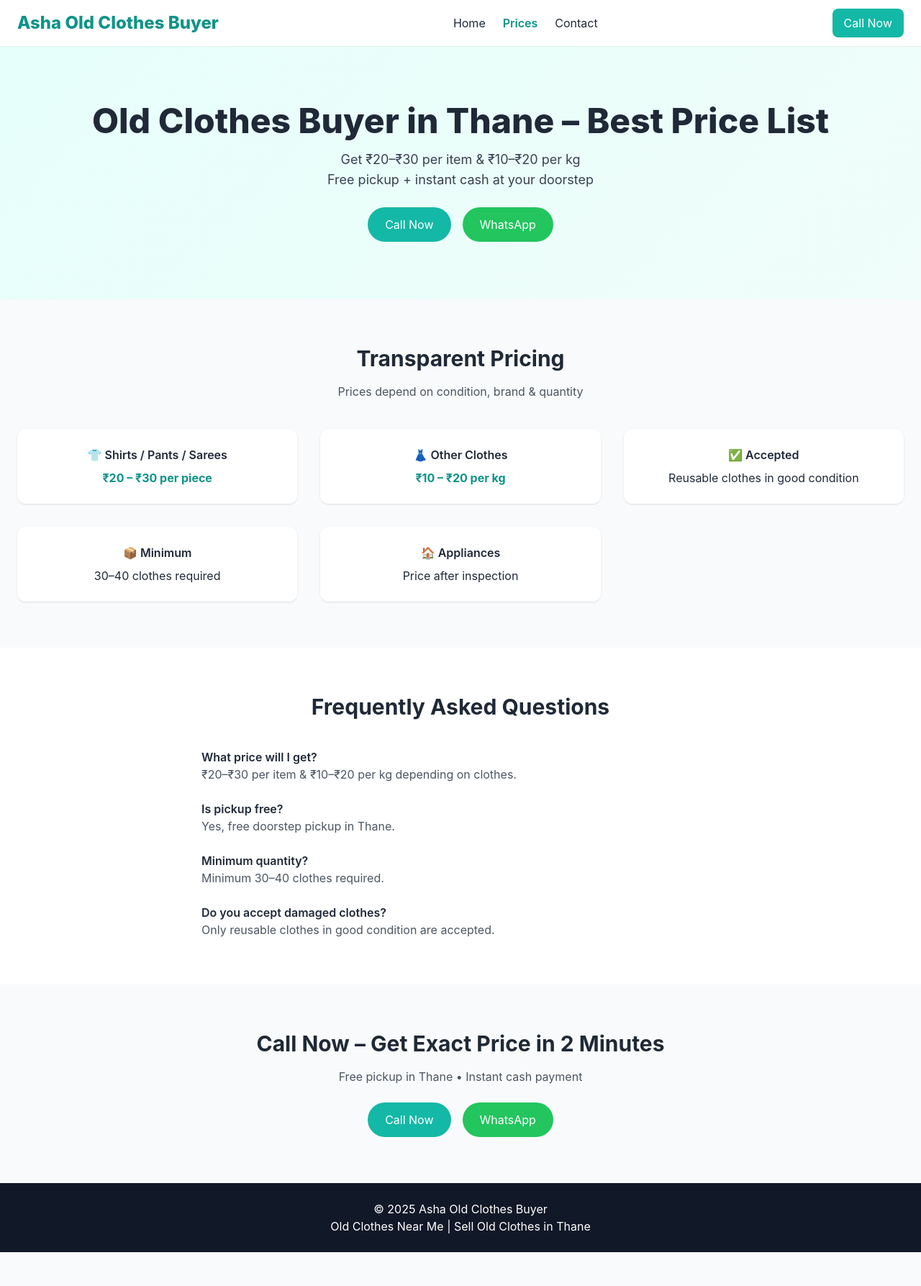
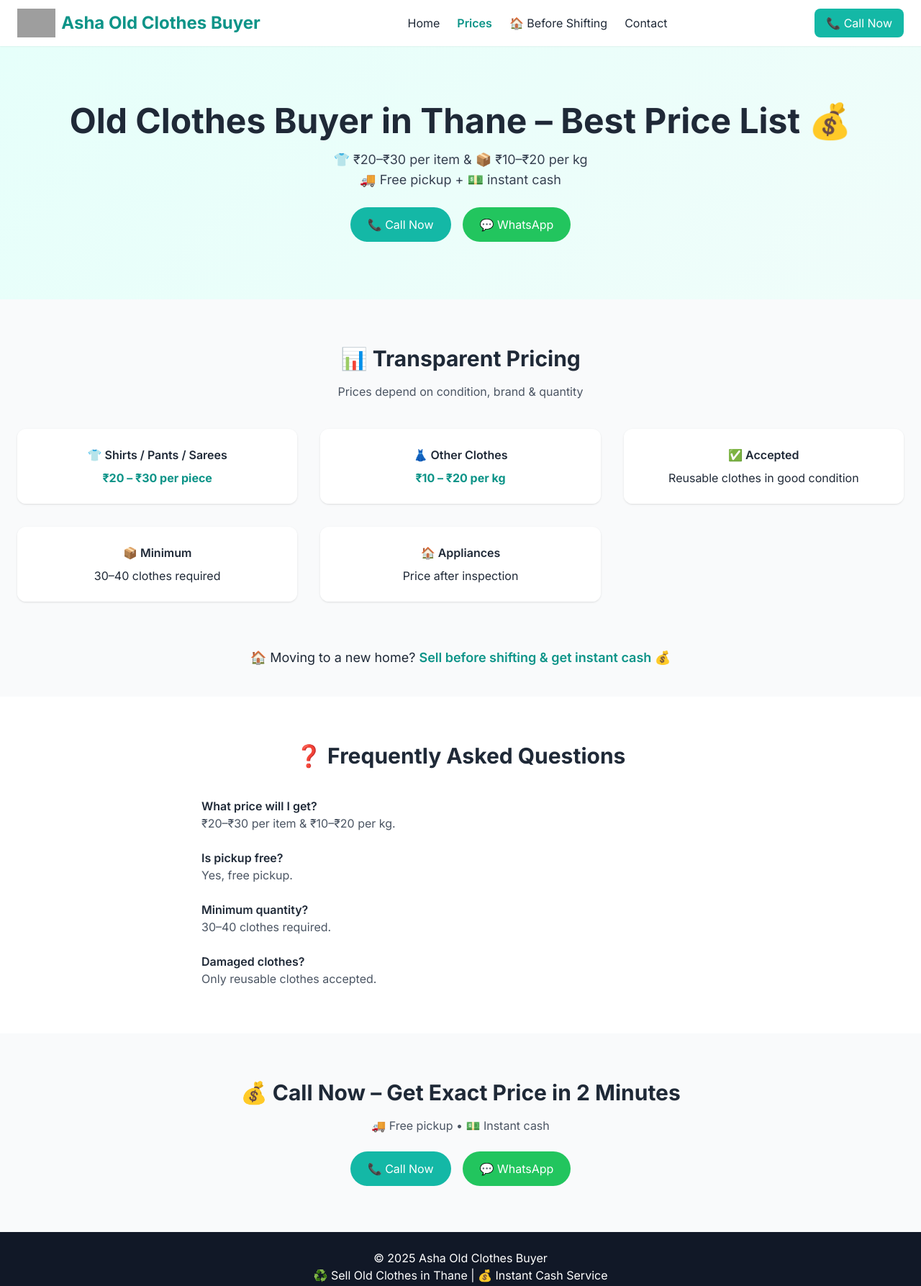
Before and after one commit to asharwaghela/asharwaghela.github.io, a website: page prices.html in a window 1280 px wide. Shown: the whole page at 72% size. Before the commit the page ends 1740 px from the top, so only its background shows below. Drawn offline with nearby package versions, Linux system fonts and the light colour scheme; grey boxes are pictures that could not be loaded.

Commit message:
prices.html

```diff
--- a/prices.html
+++ b/prices.html
@@ -3,11 +3,20 @@
 <head>
 <meta charset="UTF-8">
 <meta name="viewport" content="width=device-width, initial-scale=1">
+
 <title>Old Clothes Price in Thane | Per Piece & KG Rates | Asha Old Clothes Buyer</title>
 <meta name="description" content="Get best price for old clothes in Thane. ₹20–₹30 per item & ₹10–₹20 per kg. Free pickup and instant cash at your doorstep.">
 
 <link rel="canonical" href="https://oldclothesbuyer.com/prices.html">
 <link rel="icon" href="https://oldclothesbuyer.com/favicon.ico">
+
+<!-- ✅ FONT FIX -->
+<link rel="preconnect" href="https://fonts.googleapis.com">
+<link rel="preconnect" href="https://fonts.gstatic.com" crossorigin>
+<link rel="preload" as="style" href="https://fonts.googleapis.com/css2?family=Inter:wght@400;500;600;700&display=swap" onload="this.rel='stylesheet'">
+<noscript>
+<link rel="stylesheet" href="https://fonts.googleapis.com/css2?family=Inter:wght@400;500;600;700&display=swap">
+</noscript>
 
 <script src="https://cdn.tailwindcss.com"></script>
 
@@ -35,26 +44,10 @@ j=d.createElement(s),dl=l!='dataLayer'?'&l='+l:'';j.async=true;j.src=
  "@context":"https://schema.org",
  "@type":"FAQPage",
  "mainEntity":[
-  {
-   "@type":"Question",
-   "name":"What price will I get for old clothes?",
-   "acceptedAnswer":{"@type":"Answer","text":"You can get ₹20–₹30 per item and ₹10–₹20 per kg depending on condition, brand and quantity."}
-  },
-  {
-   "@type":"Question",
-   "name":"Do you provide free pickup in Thane?",
-   "acceptedAnswer":{"@type":"Answer","text":"Yes, we offer free doorstep pickup anywhere in Thane."}
-  },
-  {
-   "@type":"Question",
-   "name":"What is the minimum quantity required?",
-   "acceptedAnswer":{"@type":"Answer","text":"Minimum 30–40 clothes are required for free pickup."}
-  },
-  {
-   "@type":"Question",
-   "name":"Do you accept damaged clothes?",
-   "acceptedAnswer":{"@type":"Answer","text":"We only accept reusable clothes in good condition. Heavily damaged items are not accepted."}
-  }
+  {"@type":"Question","name":"What price will I get for old clothes?","acceptedAnswer":{"@type":"Answer","text":"₹20–₹30 per item and ₹10–₹20 per kg depending on condition."}},
+  {"@type":"Question","name":"Do you provide free pickup in Thane?","acceptedAnswer":{"@type":"Answer","text":"Yes, free pickup in Thane."}},
+  {"@type":"Question","name":"What is the minimum quantity required?","acceptedAnswer":{"@type":"Answer","text":"Minimum 30–40 clothes required."}},
+  {"@type":"Question","name":"Do you accept damaged clothes?","acceptedAnswer":{"@type":"Answer","text":"Only reusable clothes are accepted."}}
  ]
 }
 </script>
@@ -69,15 +62,24 @@ j=d.createElement(s),dl=l!='dataLayer'?'&l='+l:'';j.async=true;j.src=
 height="0" width="0" style="display:none;visibility:hidden"></iframe>
 </noscript>
 
+<!-- HEADER -->
 <header class="bg-white shadow-sm sticky top-0 z-50">
 <div class="container mx-auto px-6 py-3 flex justify-between items-center">
-    <a href="/" class="text-2xl font-extrabold text-teal-600">Asha Old Clothes Buyer</a>
+
+<a href="/" class="flex items-center gap-2">
+<img src="https://oldclothesbuyer.com/images/logo.webp" class="h-10">
+<span class="text-2xl font-extrabold text-teal-600">Asha Old Clothes Buyer</span>
+</a>
+
 <nav class="flex gap-6">
 <a href="/" class="hover:text-teal-600">Home</a>
 <a href="/prices.html" class="text-teal-600 font-semibold">Prices</a>
+<a href="/sell-old-clothes-before-shifting-thane.html" class="hover:text-teal-600">🏠 Before Shifting</a>
 <a href="/#contact" class="hover:text-teal-600">Contact</a>
 </nav>
-    <a href="tel:+918828743006" class="bg-teal-500 text-white px-4 py-2 rounded-lg">Call Now</a>
+
+<a href="tel:+918828743006" class="bg-teal-500 text-white px-4 py-2 rounded-lg">📞 Call Now</a>
+
 </div>
 </header>
 
@@ -86,24 +88,28 @@ height="0" width="0" style="display:none;visibility:hidden"></iframe>
 <!-- HERO -->
 <section class="hero-bg py-20 text-center">
 <h1 class="text-4xl md:text-5xl font-extrabold mb-4">
-    Old Clothes Buyer in Thane – Best Price List
+Old Clothes Buyer in Thane – Best Price List 💰
 </h1>
 
 <p class="text-lg text-gray-700 mb-6">
-    Get ₹20–₹30 per item & ₹10–₹20 per kg
-    <br>Free pickup + instant cash at your doorstep
+👕 ₹20–₹30 per item & 📦 ₹10–₹20 per kg
+<br>🚚 Free pickup + 💵 instant cash
 </p>
 
 <div class="flex flex-col sm:flex-row justify-center gap-4">
-    <a href="tel:+918828743006" class="btn bg-teal-500 text-white px-6 py-3 rounded-full">Call Now</a>
-    <a href="https://wa.me/918828743006" class="btn bg-green-500 text-white px-6 py-3 rounded-full">WhatsApp</a>
+<a href="tel:+918828743006" class="btn bg-teal-500 text-white px-6 py-3 rounded-full">📞 Call Now</a>
+
+<a href="https://wa.me/918828743006?text=Hi,%20I%20want%20price%20details%20for%20selling%20old%20clothes"
+class="btn bg-green-500 text-white px-6 py-3 rounded-full">
+💬 WhatsApp
+</a>
 </div>
 </section>
 
 <!-- PRICING -->
 <section class="py-16">
 <div class="container mx-auto px-6 text-center">
-    <h2 class="text-3xl font-bold mb-4">Transparent Pricing</h2>
+<h2 class="text-3xl font-bold mb-4">📊 Transparent Pricing</h2>
 <p class="text-gray-600 mb-10">Prices depend on condition, brand & quantity</p>
 
 <div class="grid md:grid-cols-3 gap-8">
@@ -137,50 +143,44 @@ height="0" width="0" style="display:none;visibility:hidden"></iframe>
 </div>
 </section>
 
+<!-- 🔥 INTERNAL LINK -->
+<div class="text-center mb-10">
+<p class="text-lg">
+🏠 Moving to a new home?
+<a href="/sell-old-clothes-before-shifting-thane.html" class="text-teal-600 font-semibold">
+Sell before shifting & get instant cash 💰
+</a>
+</p>
+</div>
+
 <!-- FAQ -->
 <section class="py-16 bg-white">
 <div class="container mx-auto px-6 max-w-3xl">
-    <h2 class="text-3xl font-bold text-center mb-10">Frequently Asked Questions</h2>
+<h2 class="text-3xl font-bold text-center mb-10">❓ Frequently Asked Questions</h2>
 
 <div class="space-y-6">
-
-      <div>
-        <h3 class="font-semibold">What price will I get?</h3>
-        <p class="text-gray-600">₹20–₹30 per item & ₹10–₹20 per kg depending on clothes.</p>
+<div><h3 class="font-semibold">What price will I get?</h3><p class="text-gray-600">₹20–₹30 per item & ₹10–₹20 per kg.</p></div>
+<div><h3 class="font-semibold">Is pickup free?</h3><p class="text-gray-600">Yes, free pickup.</p></div>
+<div><h3 class="font-semibold">Minimum quantity?</h3><p class="text-gray-600">30–40 clothes required.</p></div>
+<div><h3 class="font-semibold">Damaged clothes?</h3><p class="text-gray-600">Only reusable clothes accepted.</p></div>
 </div>
 
-      <div>
-        <h3 class="font-semibold">Is pickup free?</h3>
-        <p class="text-gray-600">Yes, free doorstep pickup in Thane.</p>
-      </div>
-
-      <div>
-        <h3 class="font-semibold">Minimum quantity?</h3>
-        <p class="text-gray-600">Minimum 30–40 clothes required.</p>
-      </div>
-
-      <div>
-        <h3 class="font-semibold">Do you accept damaged clothes?</h3>
-        <p class="text-gray-600">Only reusable clothes in good condition are accepted.</p>
-      </div>
-
-    </div>
 </div>
 </section>
 
 <!-- CTA -->
 <section class="py-16 text-center">
-  <h2 class="text-3xl font-bold mb-4">
-    Call Now – Get Exact Price in 2 Minutes
-  </h2>
+<h2 class="text-3xl font-bold mb-4">💰 Call Now – Get Exact Price in 2 Minutes</h2>
 
-  <p class="text-gray-600 mb-6">
-    Free pickup in Thane • Instant cash payment
-  </p>
+<p class="text-gray-600 mb-6">🚚 Free pickup • 💵 Instant cash</p>
 
 <div class="flex flex-col sm:flex-row justify-center gap-4">
-    <a href="tel:+918828743006" class="btn bg-teal-500 text-white px-6 py-3 rounded-full">Call Now</a>
-    <a href="https://wa.me/918828743006" class="btn bg-green-500 text-white px-6 py-3 rounded-full">WhatsApp</a>
+<a href="tel:+918828743006" class="btn bg-teal-500 text-white px-6 py-3 rounded-full">📞 Call Now</a>
+
+<a href="https://wa.me/918828743006?text=Hi,%20I%20want%20to%20sell%20my%20old%20clothes"
+class="btn bg-green-500 text-white px-6 py-3 rounded-full">
+💬 WhatsApp
+</a>
 </div>
 </section>
 
@@ -188,7 +188,7 @@ height="0" width="0" style="display:none;visibility:hidden"></iframe>
 
 <footer class="bg-gray-900 text-white py-6 text-center">
 <p>© 2025 Asha Old Clothes Buyer</p>
-  <p>Old Clothes Near Me | Sell Old Clothes in Thane</p>
+<p>♻️ Sell Old Clothes in Thane | 💰 Instant Cash Service</p>
 </footer>
 
 </body>
```
Lines whose indentation alone changed are shown as unchanged.
